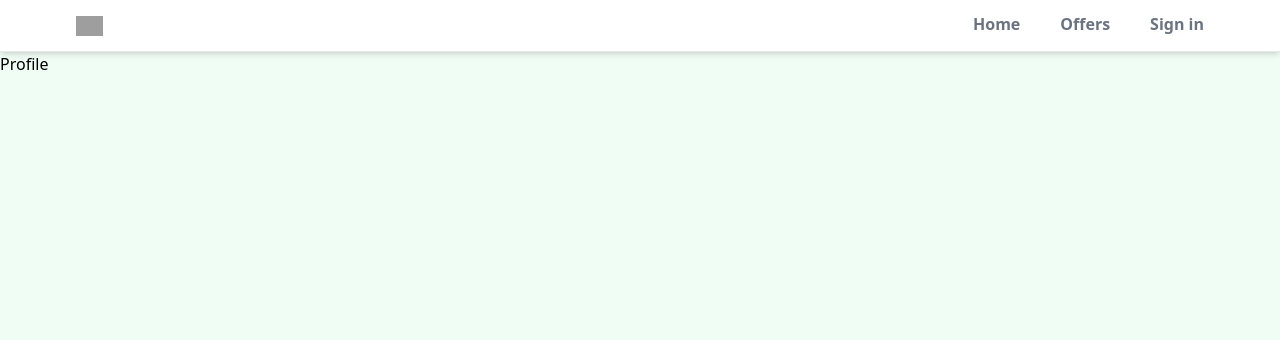
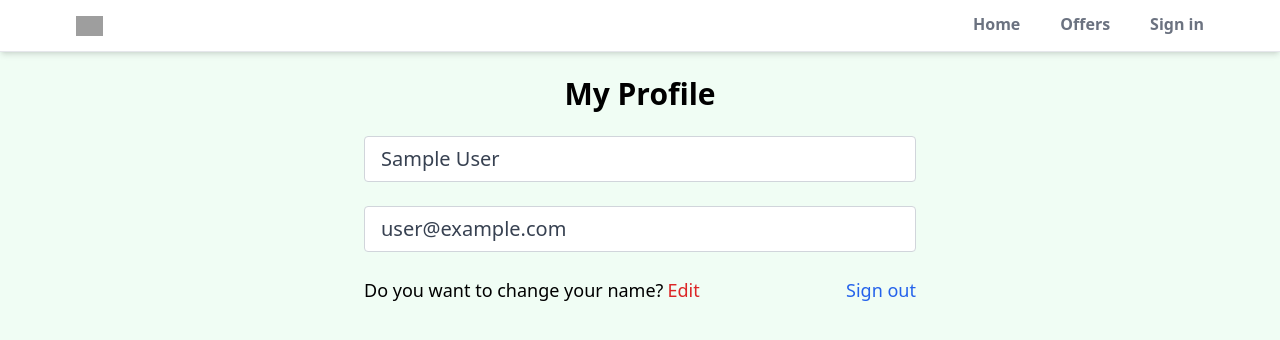
Before and after one commit to Deepanshu2906/realtor-clone-react, a React (Create React App) app: page /profile in a window 1280 px wide. Shown: the top 340 px of the page. Built offline with nearby package versions, Linux system fonts and the light colour scheme; no server answers; sample sign-in values are in the browser's storage; grey boxes are pictures that could not be loaded.

Commit message:
created private route and custom hooks for protection of the profile page and add the logout functionality

```diff
--- a/src/App.js
+++ b/src/App.js
@@ -6,8 +6,9 @@ import Signin from './Pages/Signin';
 import SignUp from './Pages/SignUp';
 import Offers from './Pages/Offers';
 import ForgotPassword from './Pages/ForgotPassword';
+import PrivateRoute from './components/PrivateRoute';
 import Header from './components/Header';
-  import 'react-toastify/dist/ReactToastify.css';
+import 'react-toastify/dist/ReactToastify.css';
 import { ToastContainer } from 'react-toastify';
 
 function App() {
@@ -17,7 +18,10 @@ function App() {
         <Header/>
         <Routes>
           <Route path='/'element={<Home/>}/>
-          <Route path='/profile'element={<Profile/>}/>
+          <Route path='/profile' element={<PrivateRoute />}>
+             {/* use of Outlet    */}
+             <Route path='/profile'element={<Profile/>}/>
+          </Route>
           <Route path='/sign-in'element={<Signin/>}/>
           <Route path='/sign-up'element={<SignUp/>}/>
           <Route path='/forgot-password'element={<ForgotPassword/>}/>
--- a/src/Pages/Profile.jsx
+++ b/src/Pages/Profile.jsx
@@ -1,8 +1,41 @@
-import React from 'react'
+import React, { useState } from 'react'
+import { getAuth } from "firebase/auth";
+import { useNavigate } from 'react-router';
+const Profile = () => {
+    const auth = getAuth();
+    const navigate = useNavigate();
+    const [formData, setFormData] = useState({
+        name: auth.currentUser.displayName,
+        email: auth.currentUser.email
+    })
+    const { name, email } = formData;
 
-const Profile = () => {
+    // logging out and redirecting to home
+    function onLogOut() {
+        auth.signOut();
+        navigate('/');
+    }
     return (
-        <div>Profile</div>
+        <>
+            <section className='max-w-6xl mx-auto'>
+                <h1 className='text-3xl text-center font-bold mt-6'>My Profile</h1>
+                <div className='w-full md:w-[50%] mt-6 px-3 mx-auto'>
+                    <form action="">
+                        {/*Name input */}
+                        <input className="mb-6 w-full px-4 py-2 text-xl text-gray-700 bg-white border border-gray-300 rounded transition ease-in-out" type="text" id="name" value={name} disabled />
+                        {/* email input */}
+                        <input className="mb-6 w-full px-4 py-2 text-xl text-gray-700 bg-white border border-gray-300 rounded transition ease-in-out" type="email" id="eamil" value={email} disabled />
+
+                        <div className='flex justify-between whitespace-nowrap text-sm sm:text-lg'>
+                            <p>Do you want to change your name?
+                                <span className='ml-1 text-red-600 hover:text-red-700 transition ease-ini-out duration-200 cursor-pointer'>Edit</span>
+                            </p>
+                            <p onClick={onLogOut} className='text-blue-600 hover:text-blue-700 transition ease-in-out cursor-pointer'>Sign out</p>
+                        </div>
+                    </form>
+                </div>
+            </section>
+        </>
     )
 }
 
--- /dev/null
+++ b/src/components/PrivateRoute.jsx
@@ -0,0 +1,14 @@
+import React from 'react'
+import { Outlet, Navigate } from 'react-router';
+import { useAuthStatus } from '../hooks/useAuthStatus';
+
+const PrivateRoute = () => {
+    const { loggedIn, checkingStatus } = useAuthStatus();
+
+    if (checkingStatus) {
+        return <h1>Loding...</h1>;
+    }
+    return loggedIn ? <Outlet /> : <Navigate to="/sign-in" />;
+}
+
+export default PrivateRoute
--- /dev/null
+++ b/src/hooks/useAuthStatus.jsx
@@ -0,0 +1,24 @@
+import { getAuth, onAuthStateChanged } from 'firebase/auth';
+import React, { useEffect, useState } from 'react'
+
+const useAuthStatus = () => {
+    const [loggedIn, setLoggedIn] = useState(false);
+    // need  to give some time to load/ checking status
+    const [checkingStatus, setCheckingStatus] = useState(true);
+
+    // useeffect
+    useEffect(() => {
+        const auth = getAuth();
+        onAuthStateChanged(auth, (user) => {
+            if (user) {
+                setLoggedIn(true);
+            }
+            setCheckingStatus(false)
+        })
+    }, []);
+    return { loggedIn, checkingStatus };
+}
+
+// export default useAuthStatus
+// when we export two thing we can use default;
+export { useAuthStatus };
```
